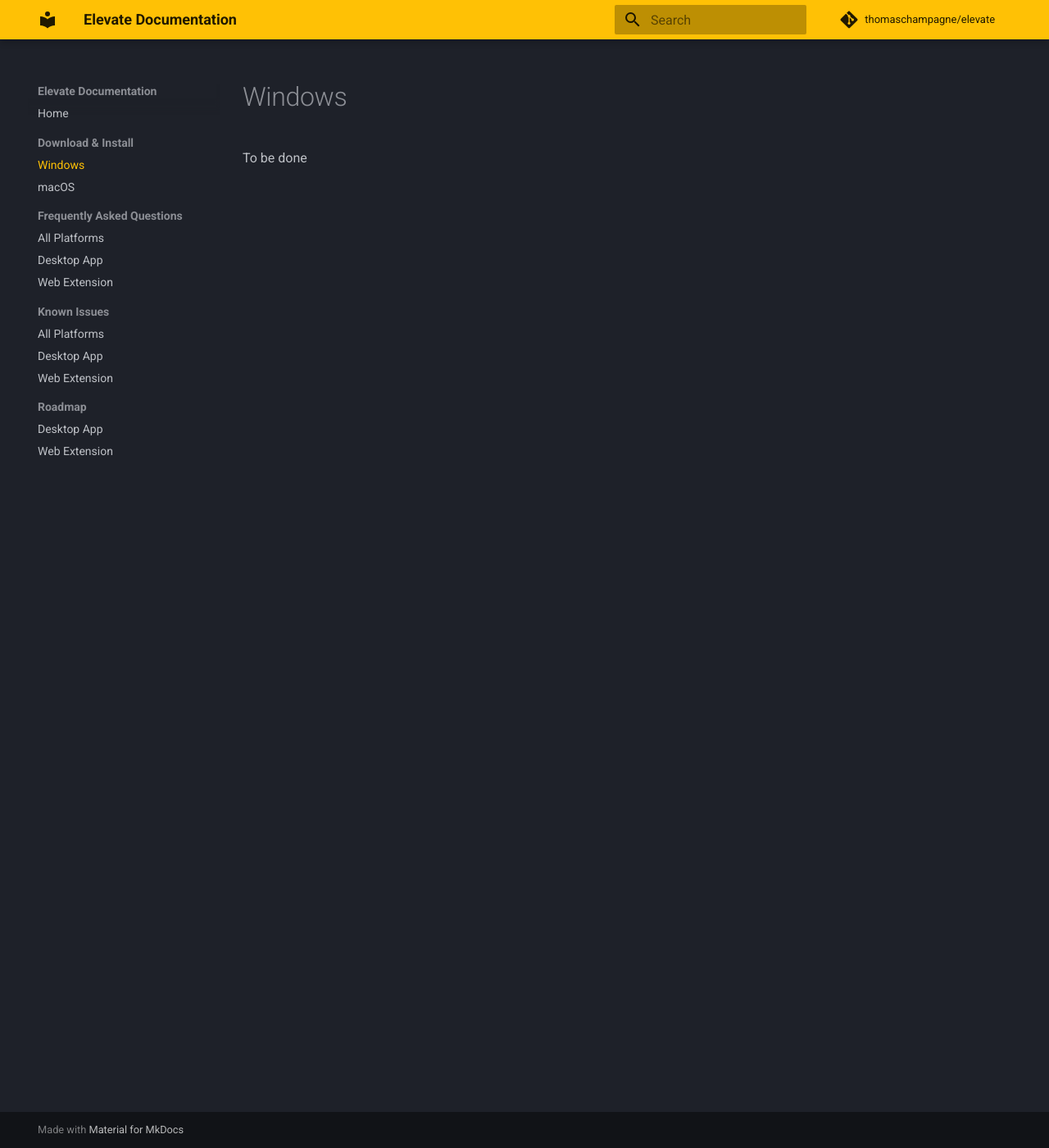
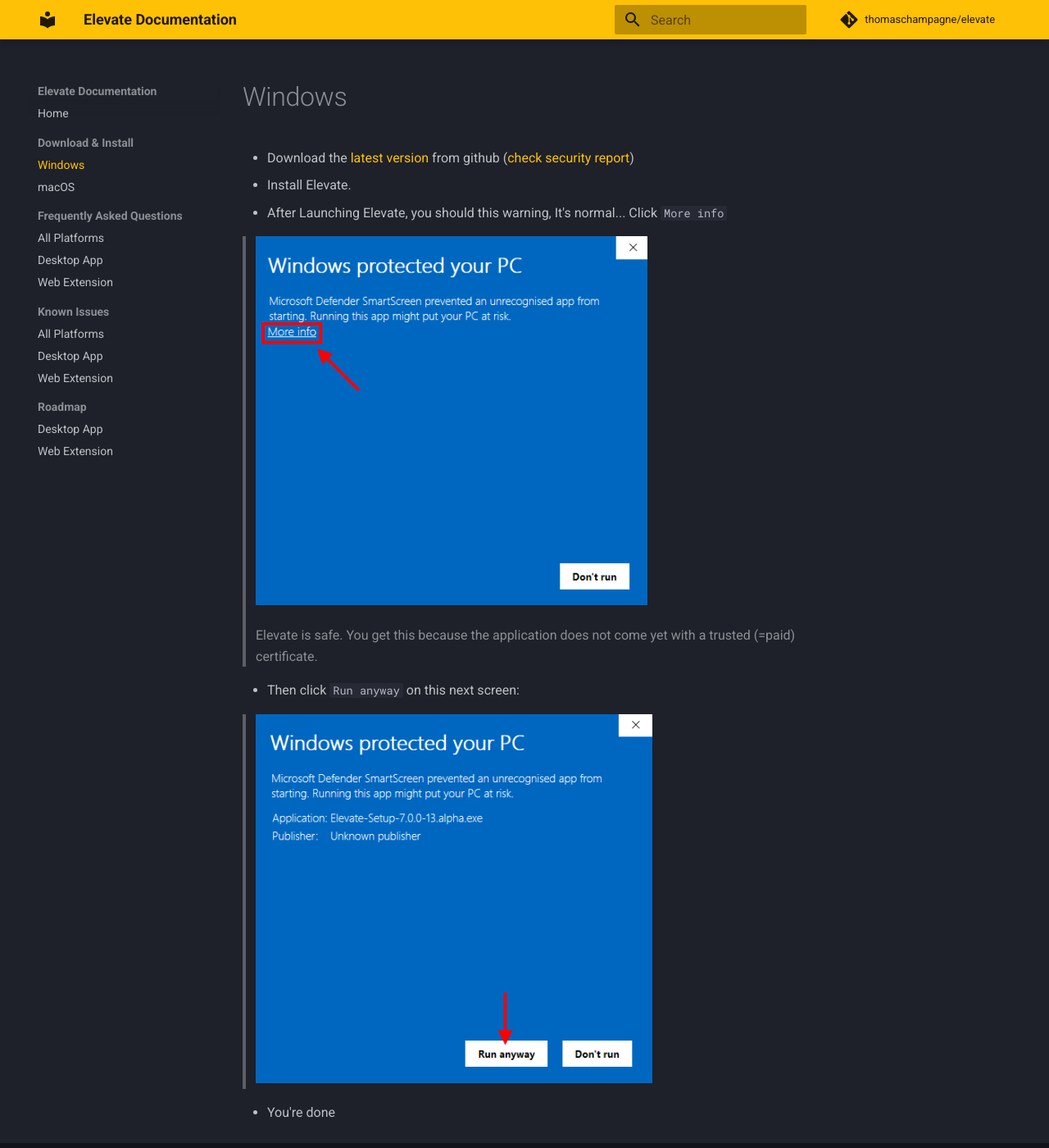
Before and after one commit to thomaschampagne/elevate-docs, an MkDocs documentation site: the page built from docs/Download-&-Install/Windows.md, in a window 1280 px wide and 1400 px high. Shown: the whole window at 82% size. Built offline with MkDocs 1.6.1 and Material for MkDocs 9.7.7, drawn with Linux system fonts in a browser that asks for light colours; comment, search, counter and statistics services are not loaded.

Commit message:
Windows install doc

```diff
--- a/docs/Download-&-Install/Windows.md
+++ b/docs/Download-&-Install/Windows.md
@@ -1 +1,13 @@
-To be done
+- Download the <a href="https://github.com/thomaschampagne/elevate/releases/latest" target="_blank">latest version</a> from github (<a href="https://www.virustotal.com/gui/file/a8662319acb392da90cf6d8e923041739cc7b125232f87cae7f8e12d4fd5275d" target="_blank">check security report</a>)
+- Install Elevate.
+- After Launching Elevate, you should this warning, It's normal... Click `More info`
+
+> ![](./imgs/Windows/more-info.png)
+>
+> Elevate is safe. You get this because the application does not come yet with a trusted (=paid) certificate.
+
+- Then click `Run anyway` on this next screen:
+
+> ![](./imgs/Windows/run-anyway.png)
+
+- You're done
```
Also changed, not shown: docs/Download-&-Install/imgs/Windows/more-info.png (added), docs/Download-&-Install/imgs/Windows/run-anyway.png (added).
